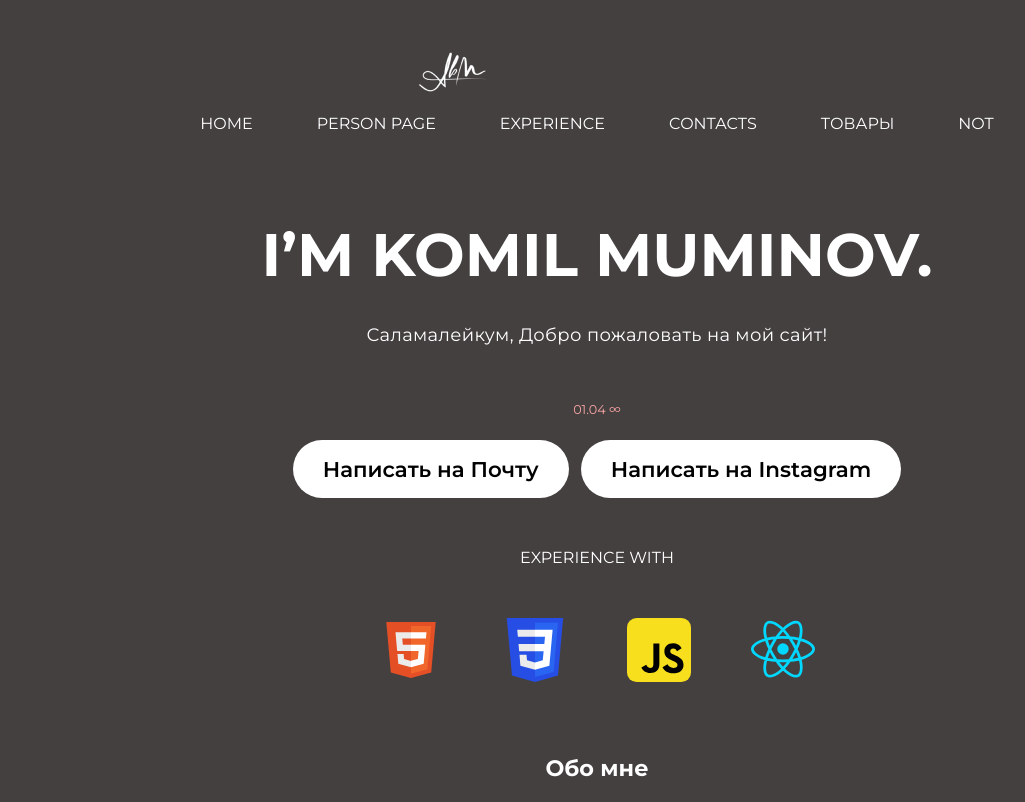
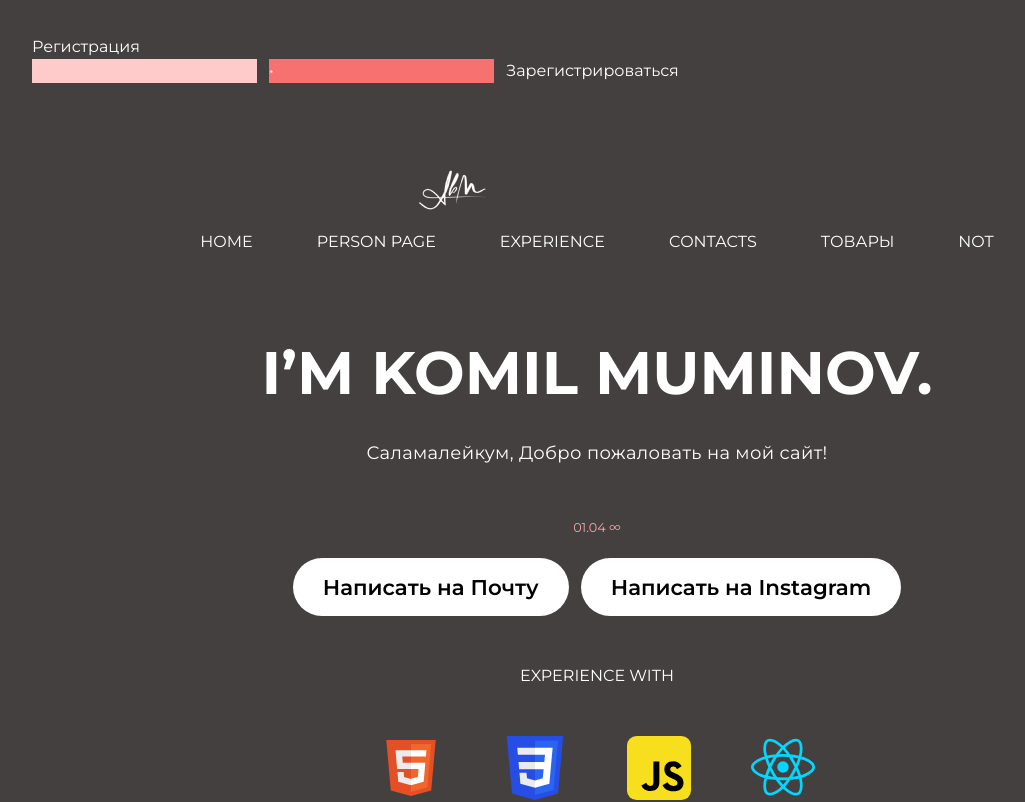
Before and after one commit to Komil-Muminov/komilff, a React (Vite) app: page /Home in a window 1280 px wide. Shown: the top 802 px of the page, without its empty margins (43-1068 px from the left). Built offline with nearby package versions, Linux system fonts and the light colour scheme.

Commit message:
added server

```diff
--- a/src/App.jsx
+++ b/src/App.jsx
@@ -11,6 +11,7 @@ import Contacts from "./components/Contacts/Contacts";
 import Pastlives from "./components/PastLive/Pastlives";
 import Footer from "./components/Footer/Footer";
 import ErrorPage from "./components/ErrorPage/ErrorPage";
+import Registration from "./components/registration/Registration";
 // import Slider from "./components/Slider/Slider";
 // import Products from "./components/Products/Products";
 // -----------------------------------------------------------------
@@ -25,6 +26,7 @@ function App() {
 	return (
 		<>
 			{/* <Products /> */}
+			<Registration />
 			<NavLinks />
 			<Routes>
 				<Route path="*" element={<ErrorPage />} />
--- a/src/components/Experience/Experience.jsx
+++ b/src/components/Experience/Experience.jsx
@@ -8,7 +8,7 @@ const Experience = () => {
 				<div className="container">
 					<h2 className="sections-title text-center">Обо мне</h2>
 					<Slider />
-				</div>
+				n</div>
 			</section>
 		</>
 	);
--- /dev/null
+++ b/src/components/auth/Authorization.jsx
@@ -0,0 +1,22 @@
+const Authorization = () => {
+
+
+	return (
+		<>
+			<section className="sections">
+				<div className="container">
+					<h1 className="sections__title authorization_title">Авторизация</h1>
+					<div className="auth__content">
+						<form action="" className="form_auth flex gap-3">
+							<input type="text" className="auth_input" />
+							<input type="password" className="auth_input" />
+							<button>Авторизоваться</button>
+						</form>
+					</div>
+				</div>
+			</section>
+		</>
+	);
+};
+
+export default Authorization;
--- /dev/null
+++ b/src/components/registration/Registration.jsx
@@ -0,0 +1,86 @@
+import { useState } from "react";
+// import Authorization from "../auth/Authorization";
+
+const Registration = () => {
+	const [isPost, setIsPost] = useState(false);
+	const [userInp, setUserInp] = useState({
+		username: "",
+		password: 0,
+	});
+	// const [userObj, setUserObj] = useState([]);
+
+	const handleSubmite = async (e) => {
+		e.preventDefault();
+		// const { name, value } = e.target;
+		// setUserInp((prev) => ({
+		// 	...prev,
+		// 	[name]: value,
+		// }));
+		try {
+			const response = await fetch("http://localhost:3000/register", {
+				method: "post",
+				headers: {
+					"Content-Type": "application/json",
+				},
+				body: JSON.stringify(userInp),
+			});
+
+			if (response.ok) {
+				setIsPost((prev) => setIsPost(!prev));
+				console.log(`Пользователь успешно зарегистрирован: ${response}`);
+				setUserInp((prev) => ({
+					...prev,
+					username: "",
+					password: "",
+				}));
+			} else {
+				console.log("Ошибка");
+				setUserInp({
+					username: "",
+					password: "",
+				});
+			}
+		} catch (error) {
+			setUserInp({
+				username: "",
+				password: "",
+			});
+			console.log("Ошибка");
+		}
+	};
+	return (
+		<>
+			<section className={isPost ? `hidden` : `sections`}>
+				<div className="container">
+					<h1 className="sections__title registration_title">Регистрация</h1>
+					<div className="reg__content">
+						<form onSubmit={handleSubmite} className="reg_form flex gap-3">
+							<input
+								onChange={(e) =>
+									setUserInp((prev) => ({ ...prev, username: e.target.value }))
+								}
+								type="text"
+								name="username"
+								value={userInp.username}
+								className="reg_input bg-red-200 text-white"
+							/>
+							<input
+								onChange={(e) =>
+									setUserInp((prev) => ({ ...prev, password: e.target.value }))
+								}
+								name="password"
+								value={userInp.password}
+								type="password"
+								className="reg_input bg-red-400 text-white"
+							/>
+
+							<button>Зарегистрироваться</button>
+						</form>
+					</div>
+				</div>
+			</section>
+		</>
+	);
+};
+
+export default Registration;
```
Also changed, not shown: src/components/registration/css/Registration.css (added).
